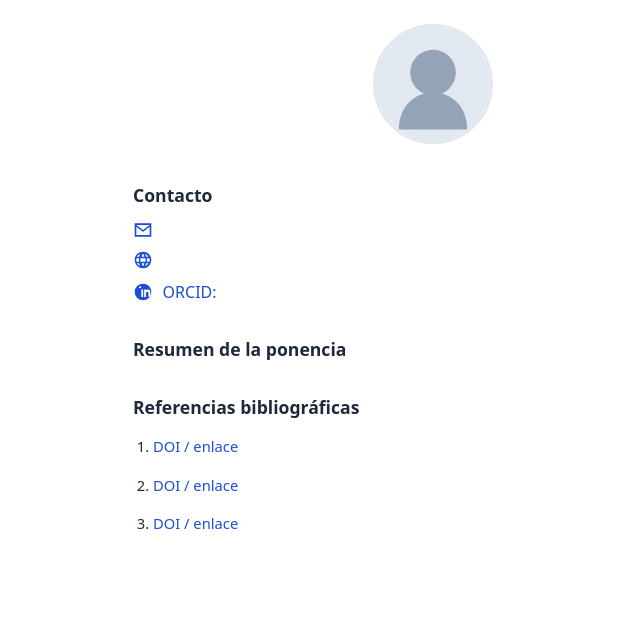
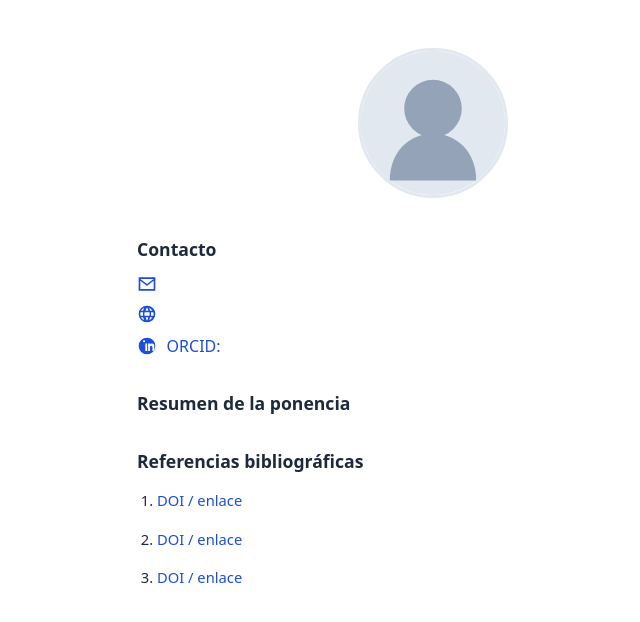
Before and after one commit to amontero1211/ponencia-dignora, a plain HTML site: page index.html in a window 1280 px wide. Shown: the whole page, without its empty margins (207-847 px from the left). Drawn offline with Linux system fonts and the light colour scheme.

Commit message:
feat: add responsive polish and usage/deploy README

```diff
--- a/style.css
+++ b/style.css
@@ -139,3 +139,18 @@ body {
 .referencias__item a:focus {
   text-decoration: underline;
 }
+
+@media (min-width: 640px) {
+  .page {
+    padding: 3rem 1.5rem 4rem;
+  }
+
+  .header-ponente__foto {
+    width: 150px;
+    height: 150px;
+  }
+
+  .header-ponente__nombre {
+    font-size: 1.9rem;
+  }
+}
```
Also changed, not shown: README.md (added).
